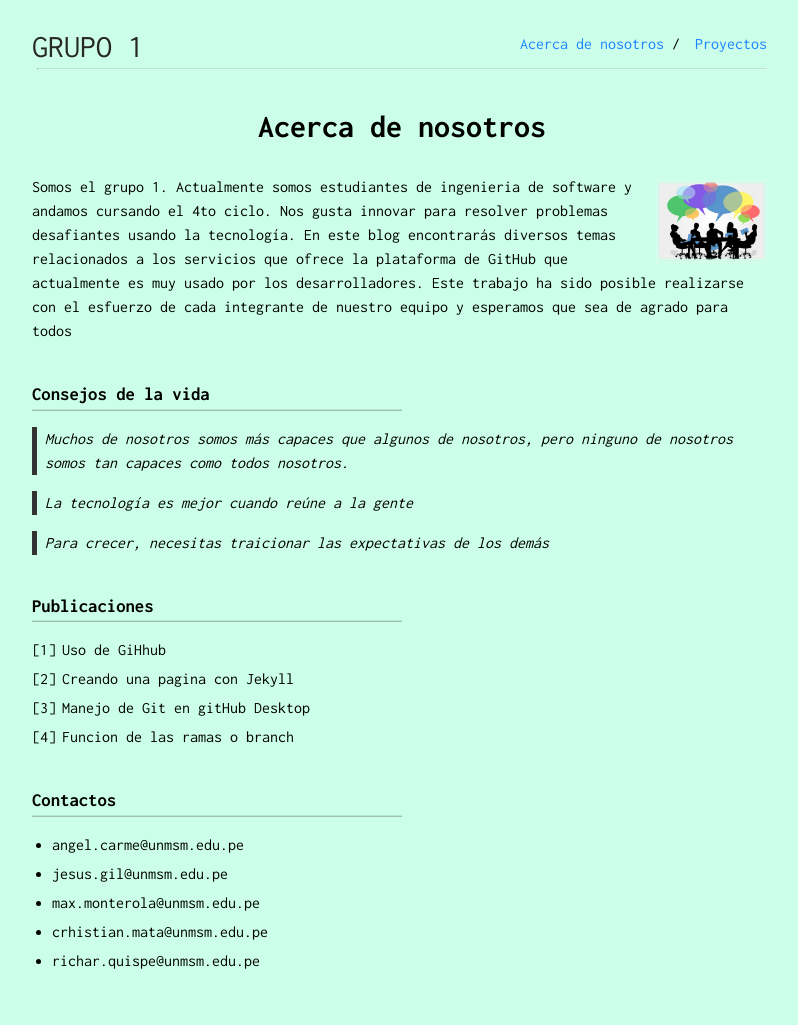
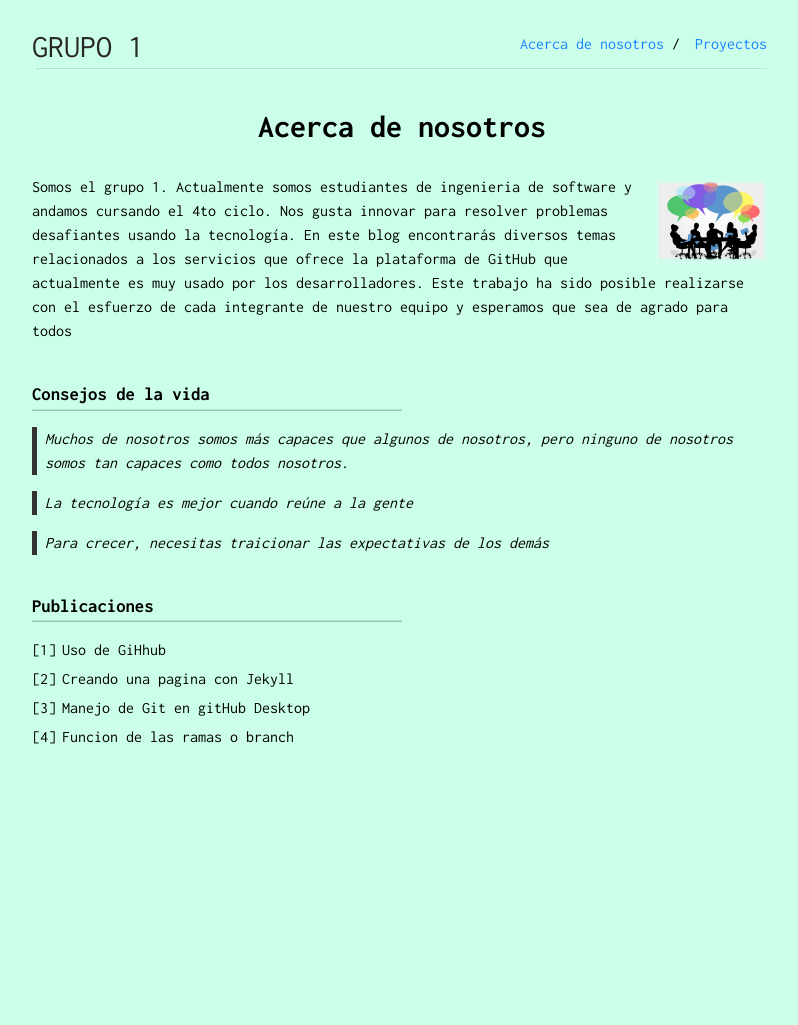
Before and after one commit to Proyecto-Grupo1/blog, a Jekyll site: the page built from about.md, in a window 1280 px wide. Shown: the whole page, without its empty margins (238-1036 px from the left). Built offline with Jekyll 4.4.1, drawn with Linux system fonts in a browser that asks for light colours; after the commit the page ends 900 px from its top, so only the background shows below that.

Commit message:
Update about.md

```diff
--- a/about.md
+++ b/about.md
@@ -22,10 +22,3 @@ Este trabajo ha sido posible realizarse con el esfuerzo de cada integrante de nu
 2. Creando una pagina  con Jekyll
 3. Manejo de Git en gitHub Desktop
 4. Funcion de las ramas o branch
-
-### Contactos
-- angel.carme@unmsm.edu.pe
-- jesus.gil@unmsm.edu.pe
-- max.monterola@unmsm.edu.pe
-- crhistian.mata@unmsm.edu.pe
-- richar.quispe@unmsm.edu.pe
```
